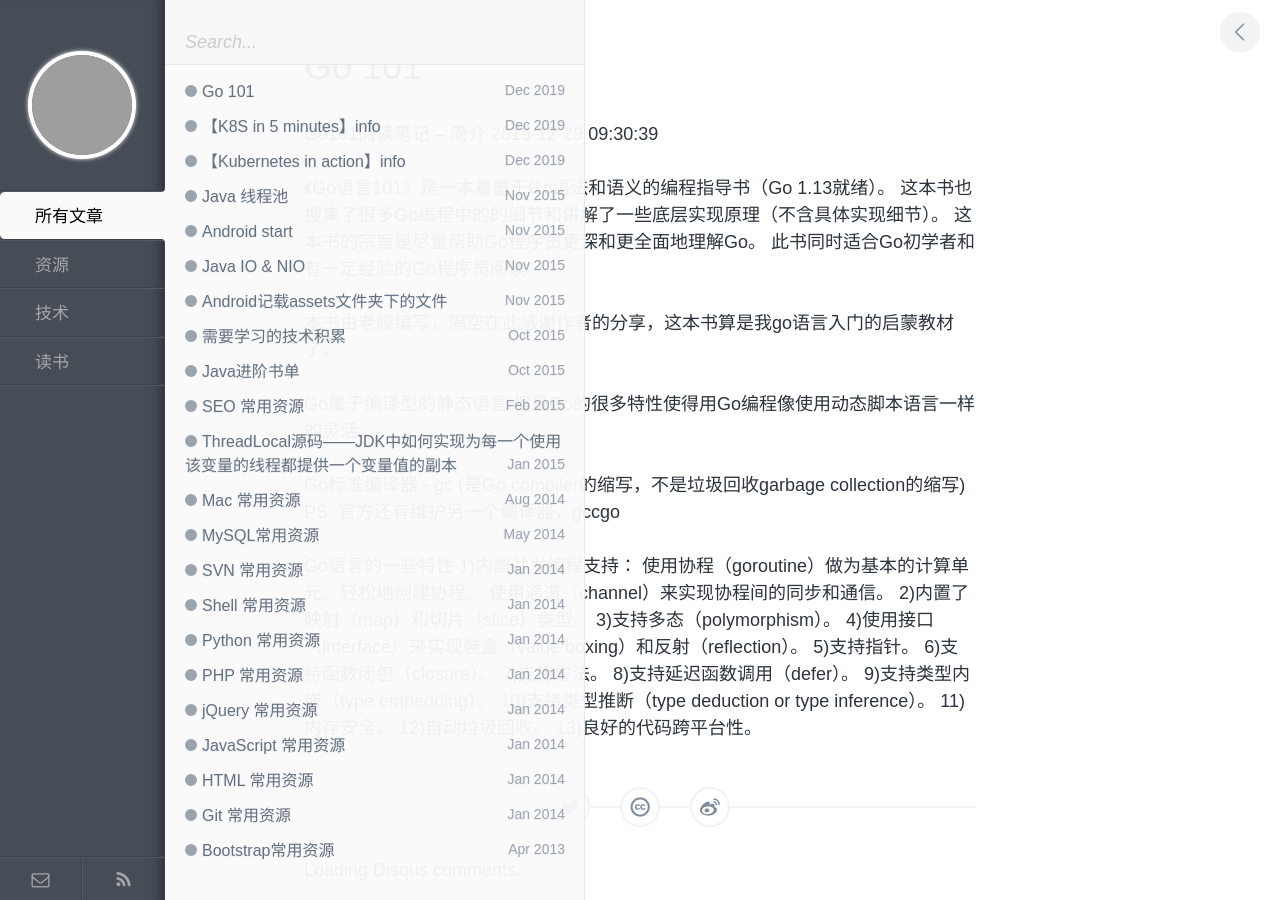
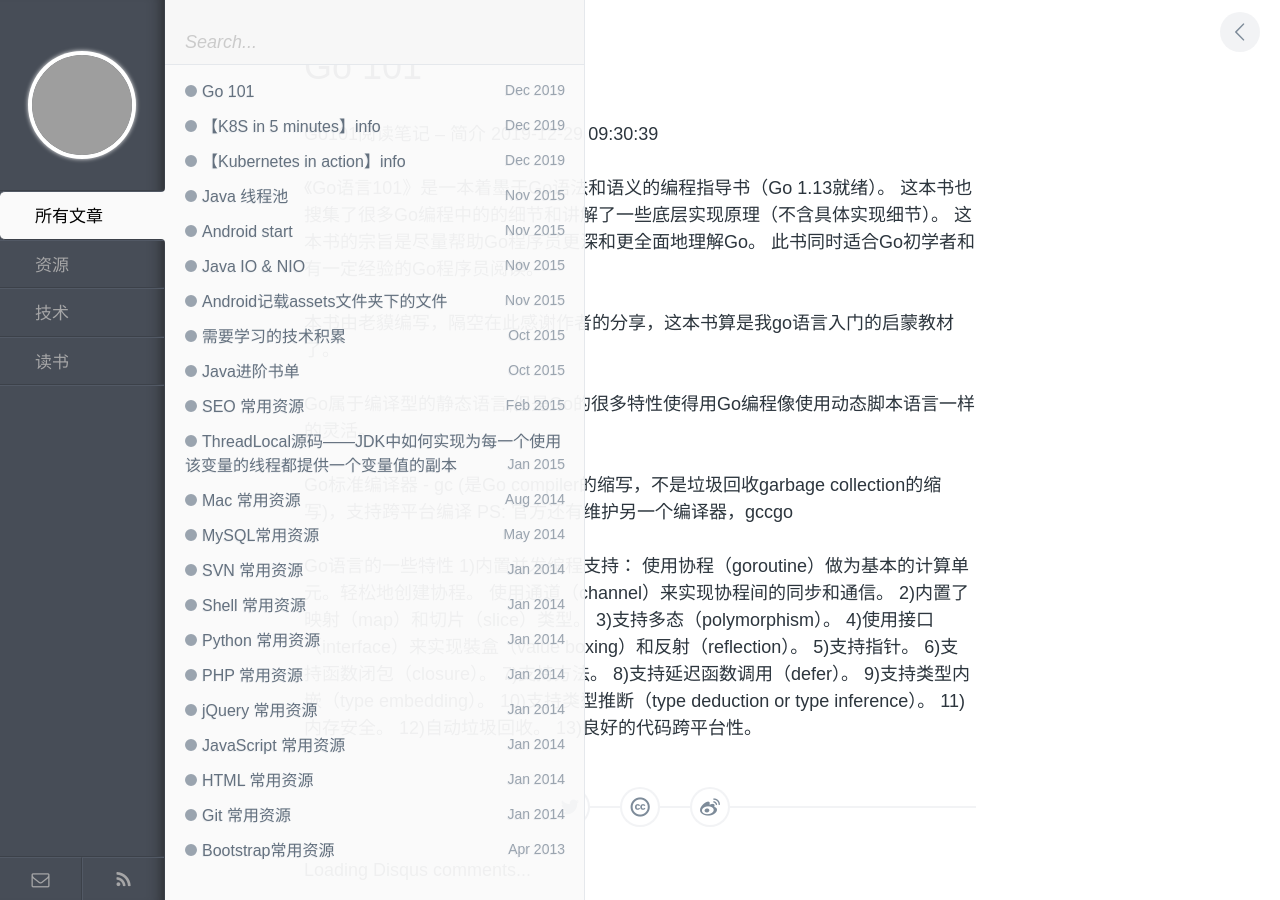
Before and after one commit to Arther-X/Arther-X.github.io, a Jekyll site: the page built from _posts/book/2019-12-29-go-101-introduction.md, in a window 1280 px wide. Built offline with Jekyll 4.4.1, drawn with Linux system fonts in a browser that asks for light colours; comment, search, counter and statistics services are not loaded; grey boxes are pictures that could not be loaded.

Commit message:
[BLOG][COMMIT][ArtherX] update reading go101 introduction

```diff
--- a/_posts/book/2019-12-29-go-101-introduction.md
+++ b/_posts/book/2019-12-29-go-101-introduction.md
@@ -14,7 +14,7 @@ Go101阅读笔记 -- 简介
 
 Go属于编译型的静态语言,但是Go的很多特性使得用Go编程像使用动态脚本语言一样的灵活。
 
-Go标准编译器 - gc (是Go compiler的缩写，不是垃圾回收garbage collection的缩写)
+Go标准编译器 - gc (是Go compiler的缩写，不是垃圾回收garbage collection的缩写)，支持跨平台编译
 PS: 官方还有维护另一个编译器，gccgo
 
 Go语言的一些特性
```
Also changed, not shown: _posts/tech/2019-12-19-k8s-in-action-info.md (+3 -0 lines).
